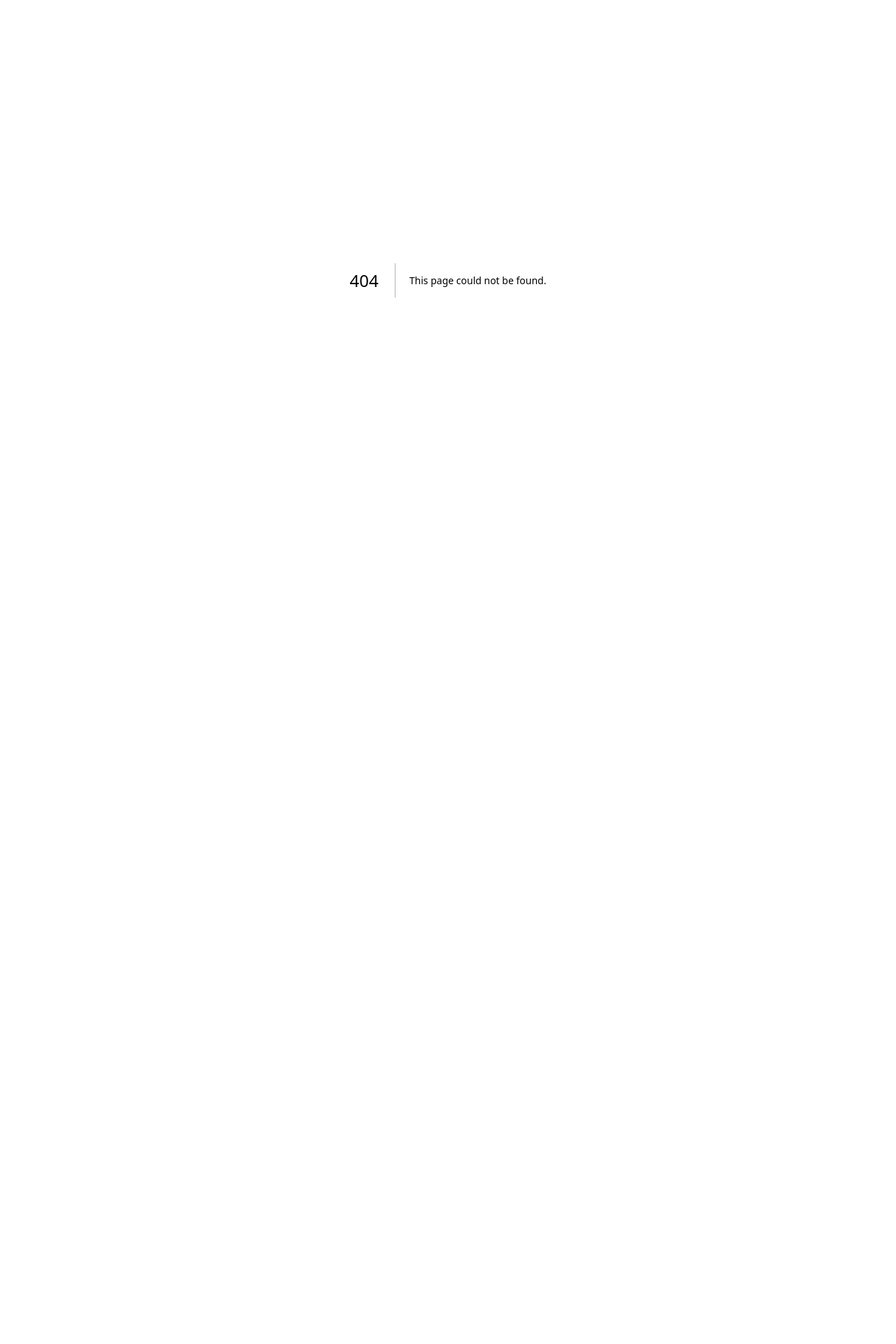
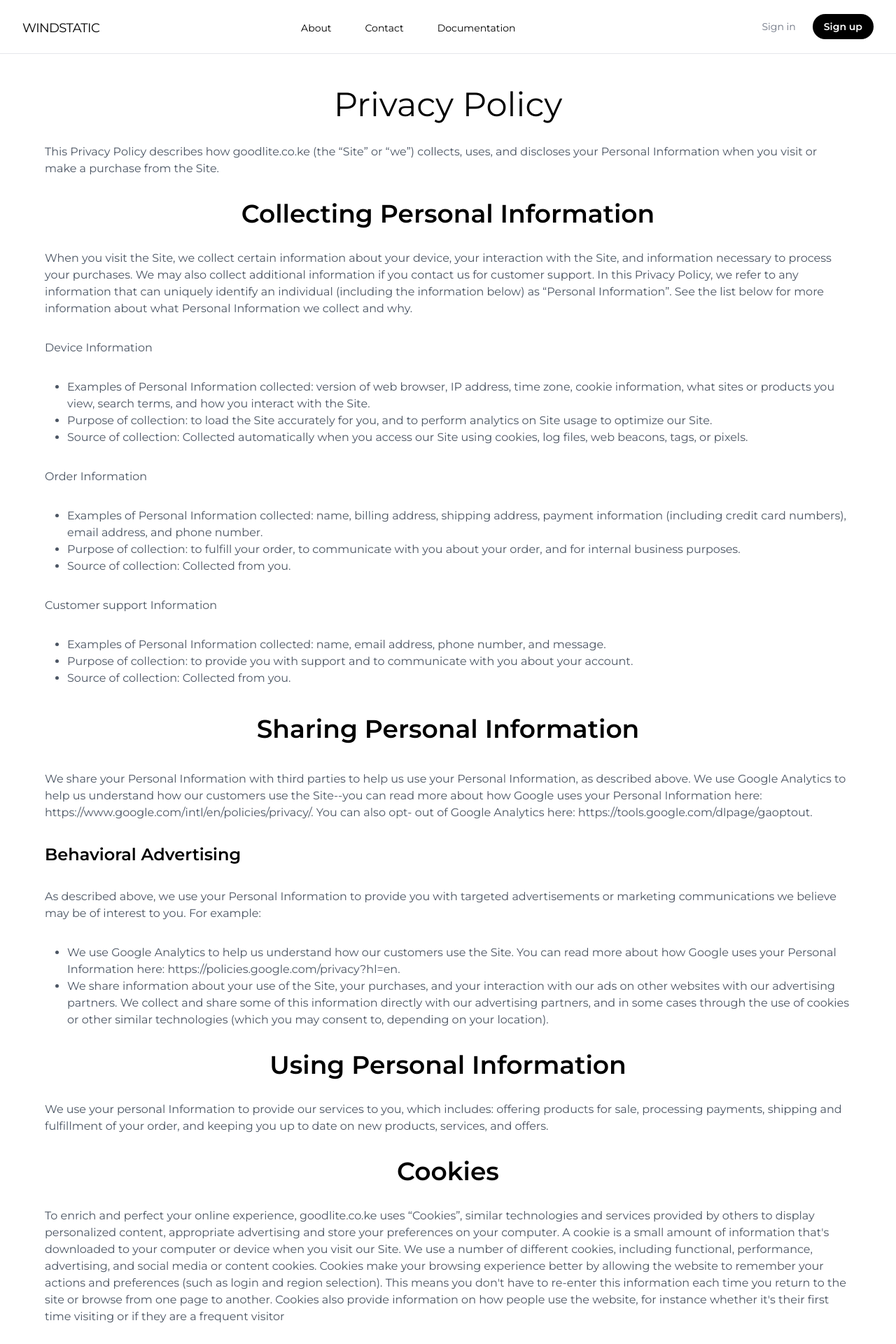
Before and after one commit to TedMwai/goodlite, a Next.js app: page /privacy-policy in a window 1280 px wide. Before the commit this address had no page. Shown: the top 1920 px of the page at 70% size. Before the commit the page ends 800 px from the top, so only its background shows below. Built offline with nearby package versions, Linux system fonts and the light colour scheme.

Commit message:
created a accessibility and privacy policy page

```diff
--- /dev/null
+++ b/pages/accessibility.tsx
@@ -0,0 +1,49 @@
+import Head from "next/head";
+import { Montserrat } from "next/font/google";
+import Navbar from "@/components/Navbar";
+import Footer from "@/components/Footer";
+
+const montserrat = Montserrat({
+  subsets: ["latin"],
+  weight: ["400", "500", "600", "700"],
+});
+
+const Accessibility = () => {
+  return (
+    <>
+      <Head>
+        <title>Create Next App</title>
+        <meta name="description" content="Generated by create next app" />
+        <meta name="viewport" content="width=device-width, initial-scale=1" />
+        <link rel="icon" href="/favicon.ico" />
+      </Head>
+      <Navbar />
+      <div
+        className={`${montserrat.className} px-5 py-12 mx-auto md:px-12 lg:px-16 max-w-7xl`}
+      >
+        <h1 className="text-center text-5xl">Accessibility</h1>
+        <h3 className="text-gray-600 my-8">
+          Goodlite Kenya is committed to making our website&apos;s content
+          accessible and user friendly to everyone, including people with
+          disabilities.
+        </h3>
+        <h3 className="text-gray-600 my-8">
+          If you are having difficulty viewing or navigating the content on this
+          website, or notice any content, feature, or functionality that you
+          believe is not fully accessible to people with disabilities, please
+          email our team at <span className=" cursor-pointer border-a-expand">goodlite@gmail.com</span> with the word “Accessibility” in
+          the subject line and provide a description of the specific feature you
+          feel is not fully accessible or a suggestion for improvement.
+        </h3>
+        <h3 className="text-gray-600 my-8">
+          We take your feedback seriously and will consider it as we evaluate
+          ways to accommodate all of our customers and our overall accessibility
+          policies.
+        </h3>
+      </div>
+      <Footer />
+    </>
+  );
+};
+
+export default Accessibility;
--- /dev/null
+++ b/pages/privacy-policy.tsx
@@ -0,0 +1,153 @@
+import Head from "next/head";
+import { Montserrat } from "next/font/google";
+import Navbar from "@/components/Navbar";
+import Footer from "@/components/Footer";
+
+const montserrat = Montserrat({
+  subsets: ["latin"],
+  weight: ["400", "500", "600", "700"],
+});
+
+const Policy = () => {
+  return (
+    <>
+      <Head>
+        <title>Create Next App</title>
+        <meta name="description" content="Generated by create next app" />
+        <meta name="viewport" content="width=device-width, initial-scale=1" />
+        <link rel="icon" href="/favicon.ico" />
+      </Head>
+      <Navbar />
+      <div
+        className={`${montserrat.className} px-5 py-12 mx-auto md:px-12 lg:px-16 max-w-7xl`}
+      >
+        <div>
+          <h1 className="text-center text-5xl">Privacy Policy</h1>
+          <h3 className="text-gray-600 my-8">
+            This Privacy Policy describes how goodlite.co.ke (the “Site” or
+            “we”) collects, uses, and discloses your Personal Information when
+            you visit or make a purchase from the Site.
+          </h3>
+        </div>
+        <div>
+          <h1 className="text-center text-4xl font-semibold">
+            Collecting Personal Information
+          </h1>
+          <p className="mt-8 text-gray-600">
+            When you visit the Site, we collect certain information about your
+            device, your interaction with the Site, and information necessary to
+            process your purchases. We may also collect additional information
+            if you contact us for customer support. In this Privacy Policy, we
+            refer to any information that can uniquely identify an individual
+            (including the information below) as “Personal Information”. See the
+            list below for more information about what Personal Information we
+            collect and why.
+          </p>
+          <h3 className="my-8 text-gray-600">Device Information</h3>
+          <ul className="ml-8">
+            <li className="list-disc text-gray-600">
+              Examples of Personal Information collected: version of web
+              browser, IP address, time zone, cookie information, what sites or
+              products you view, search terms, and how you interact with the
+              Site.
+            </li>
+            <li className="list-disc text-gray-600">
+              Purpose of collection: to load the Site accurately for you, and to
+              perform analytics on Site usage to optimize our Site.
+            </li>
+            <li className="list-disc text-gray-600">
+              Source of collection: Collected automatically when you access our
+              Site using cookies, log files, web beacons, tags, or pixels.
+            </li>
+          </ul>
+          <h3 className="my-8 text-gray-600">Order Information</h3>
+          <ul className="ml-8">
+            <li className="list-disc text-gray-600">
+              Examples of Personal Information collected: name, billing address,
+              shipping address, payment information (including credit card
+              numbers), email address, and phone number.
+            </li>
+            <li className="list-disc text-gray-600">
+              Purpose of collection: to fulfill your order, to communicate with
+              you about your order, and for internal business purposes.
+            </li>
+            <li className="list-disc text-gray-600">
+              Source of collection: Collected from you.
+            </li>
+          </ul>
+          <h3 className="my-8 text-gray-600">Customer support Information</h3>
+          <ul className="ml-8">
+            <li className="list-disc text-gray-600">
+              Examples of Personal Information collected: name, email address,
+              phone number, and message.
+            </li>
+            <li className="list-disc text-gray-600">
+              Purpose of collection: to provide you with support and to
+              communicate with you about your account.
+            </li>
+            <li className="list-disc text-gray-600">Source of collection: Collected from you.</li>
+          </ul>
+          <h1 className="text-center text-4xl my-10 font-semibold">Sharing Personal Information</h1>
+          <p className="text-gray-600">
+            We share your Personal Information with third parties to help us use
+            your Personal Information, as described above. We use Google
+            Analytics to help us understand how our customers use the Site--you
+            can read more about how Google uses your Personal Information here:
+            https://www.google.com/intl/en/policies/privacy/. You can also opt-
+            out of Google Analytics here:
+            https://tools.google.com/dlpage/gaoptout.
+          </p>
+          <h2 className="text-2xl my-8 font-semibold">Behavioral Advertising</h2>
+          <p className="text-gray-600">
+            As described above, we use your Personal Information to provide you
+            with targeted advertisements or marketing communications we believe
+            may be of interest to you. For example:
+          </p>
+          <ul className="ml-8 mt-8">
+            <li className="list-disc text-gray-600">
+              We use Google Analytics to help us understand how our customers
+              use the Site. You can read more about how Google uses your
+              Personal Information here:
+              https://policies.google.com/privacy?hl=en.
+            </li>
+            <li className="list-disc text-gray-600">
+              We share information about your use of the Site, your purchases,
+              and your interaction with our ads on other websites with our
+              advertising partners. We collect and share some of this
+              information directly with our advertising partners, and in some
+              cases through the use of cookies or other similar technologies
+              (which you may consent to, depending on your location).
+            </li>
+          </ul>
+          <h1 className="my-8 text-4xl font-semibold text-center">Using Personal Information</h1>
+          <p className="text-gray-600">
+            We use your personal Information to provide our services to you,
+            which includes: offering products for sale, processing payments,
+            shipping and fulfillment of your order, and keeping you up to date
+            on new products, services, and offers.
+          </p>
+          <h1 className="my-8 text-4xl font-semibold text-center">Cookies</h1>
+          <p className="text-gray-600">
+            To enrich and perfect your online experience, goodlite.co.ke uses
+            “Cookies”, similar technologies and services provided by others to
+            display personalized content, appropriate advertising and store your
+            preferences on your computer. A cookie is a small amount of
+            information that&apos;s downloaded to your computer or device when
+            you visit our Site. We use a number of different cookies, including
+            functional, performance, advertising, and social media or content
+            cookies. Cookies make your browsing experience better by allowing
+            the website to remember your actions and preferences (such as login
+            and region selection). This means you don&apos;t have to re-enter
+            this information each time you return to the site or browse from one
+            page to another. Cookies also provide information on how people use
+            the website, for instance whether it&apos;s their first time
+            visiting or if they are a frequent visitor
+          </p>
+        </div>
+      </div>
+      <Footer />
+    </>
+  );
+};
+
+export default Policy;
```
